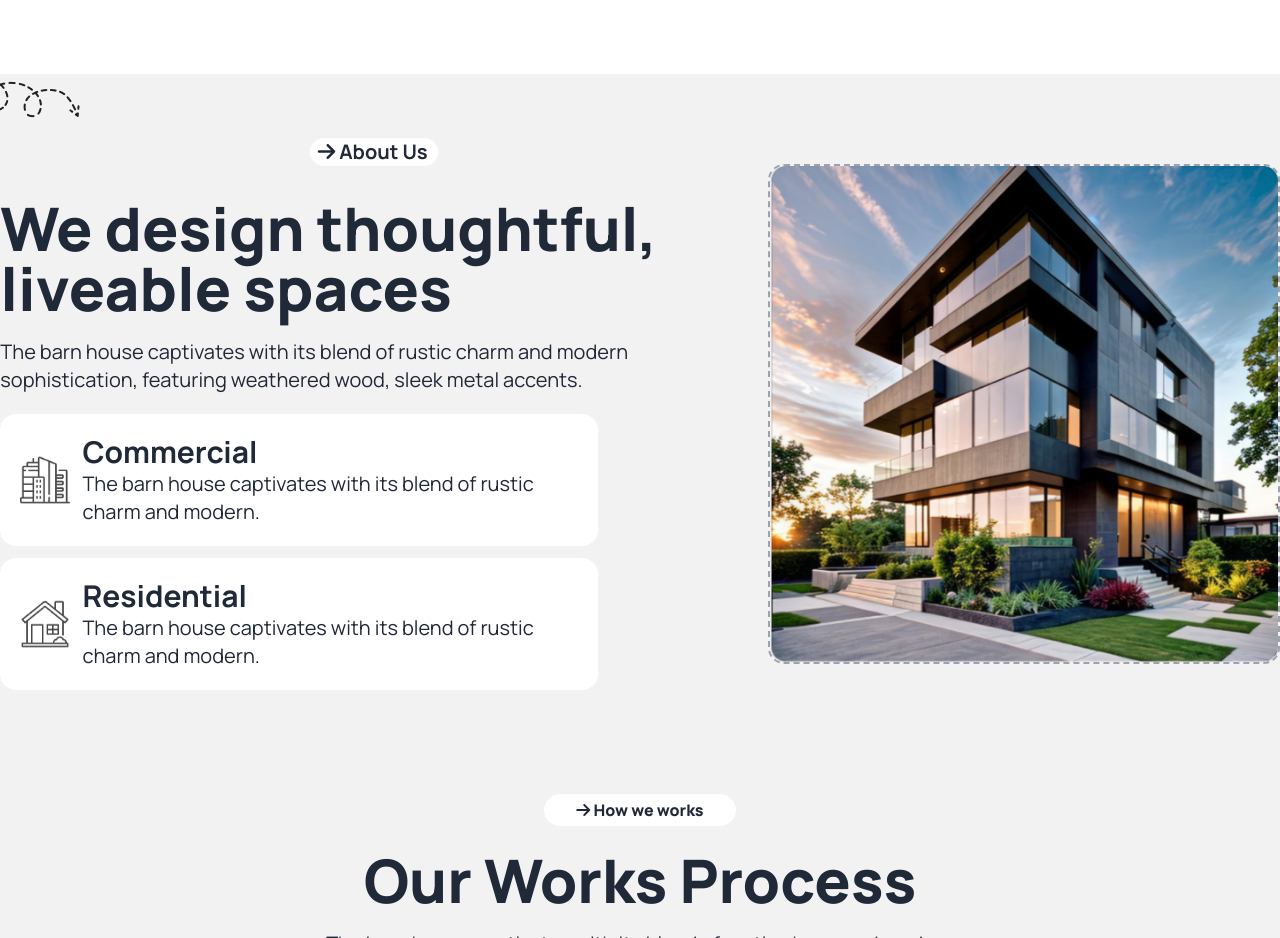
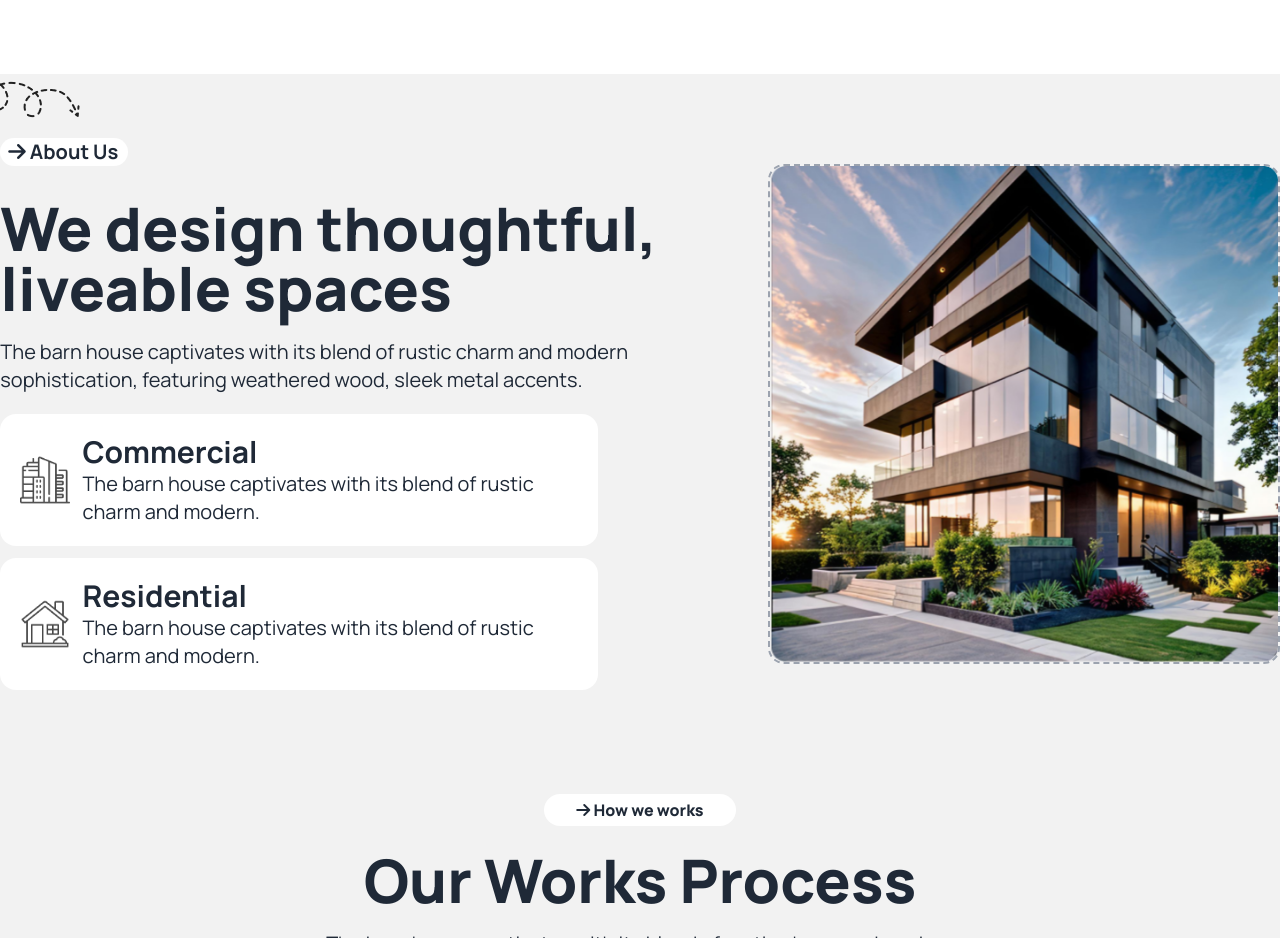
Before and after one commit to mdrakib02/assignment-3, a plain HTML site: page index.html in a window 1280 px wide. Shown: the part 820-1758 px from the top of the page. Drawn offline with nearby package versions, Linux system fonts and the light colour scheme.

Commit message:
fixed about sections title responsive issues

```diff
--- a/index.html
+++ b/index.html
@@ -114,7 +114,7 @@
             <img class="absolute top-0 -left-12 hidden lg:block" src="./assets/Vector.png" alt="">
             <!-- about content -->
             <dib class="w-10/12 md:w-7/12 mx-auto lg:text-left">
-                <h5 class="text-xl mx-auto font-bold bg-white rounded-2xl w-32 px-2"><i class="fa-solid fa-arrow-right "></i> About Us</h5>
+                <h5 class="text-xl mx-auto lg:mx-0 font-bold bg-white rounded-2xl w-32 px-2"><i class="fa-solid fa-arrow-right "></i> About Us</h5>
                 <h2 class="mt-8 text-3xl font-bold lg:text-6xl lg:font-extrabold text-center lg:text-left">We design thoughtful, liveable spaces</h2>
                 <p class="py-5 text-base lg:text-xl text-center lg:text-left">
                     The barn house captivates with its blend of rustic charm and
```
